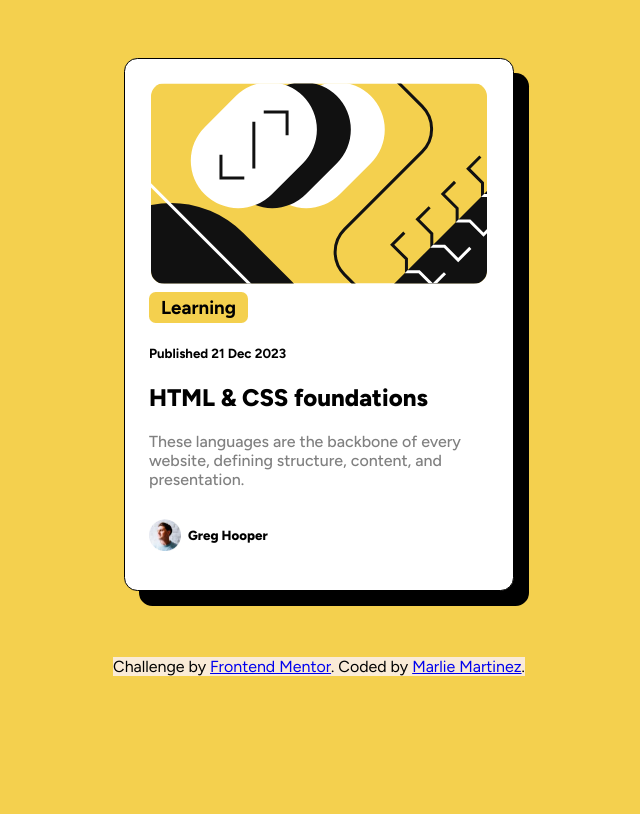
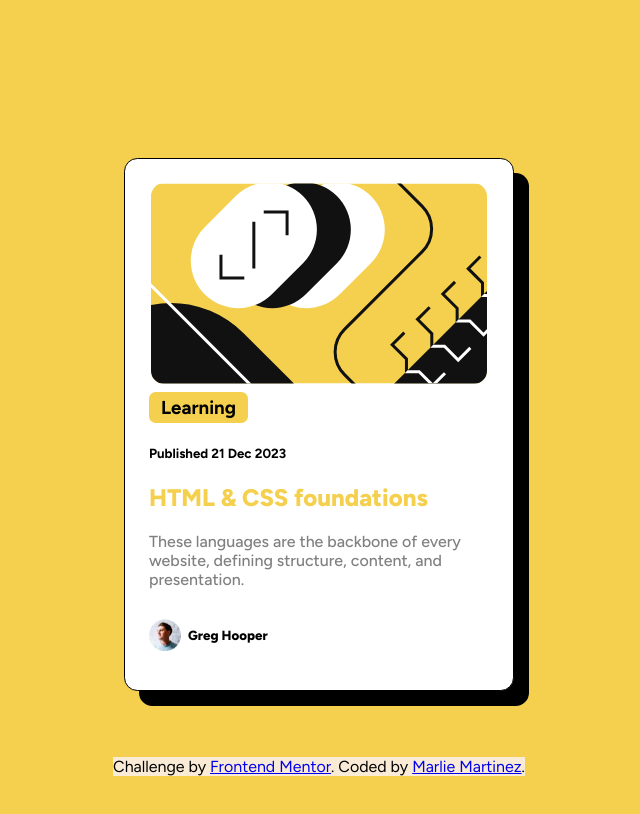
Before and after one commit to marliemarls/blog_preview_card, a plain HTML site: page index.html in a window 1280 px wide. In both pictures the pointer is over the element "HTML & CSS foundations". Shown: the whole page, without its empty margins (321-961 px from the left). Drawn offline with Linux system fonts and the light colour scheme.

Commit message:
added cursor change and text color change to h2 when pointer hovers

```diff
--- a/style.css
+++ b/style.css
@@ -11,7 +11,7 @@ body {
   display: flex;
   font-family: "Figtree", sans-serif;
   flex-direction: column;
-  padding: 50px 0px 50px 0px;
+  padding: 150px 0px 50px 0px;
   justify-content: center;
   align-items: center;
   background-color: hsl(47, 88%, 63%);
@@ -48,6 +48,10 @@ div.card {
 h2.hoover-color-change{
     font-weight: 800;
     font-style: normal;
+}
+h2:hover{
+  color:  hsl(47, 88%, 63%);
+  cursor: pointer;
 }
 
 div.profile-div {
```
Also changed, not shown: design/active-states.jpg (deleted), design/desktop-design.jpg (deleted), design/desktop-preview.jpg (deleted), design/mobile-design.jpg (deleted), 4 other files.
